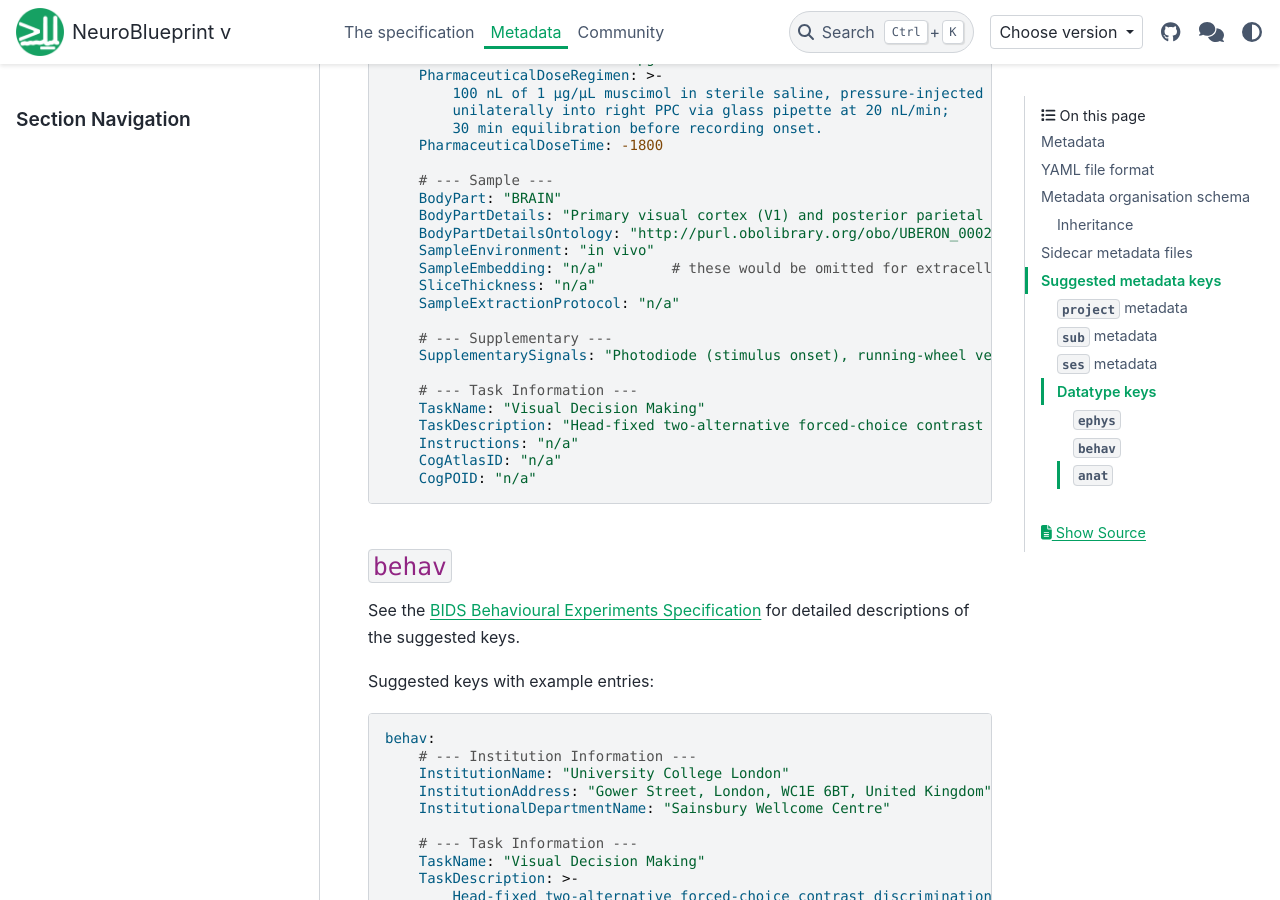
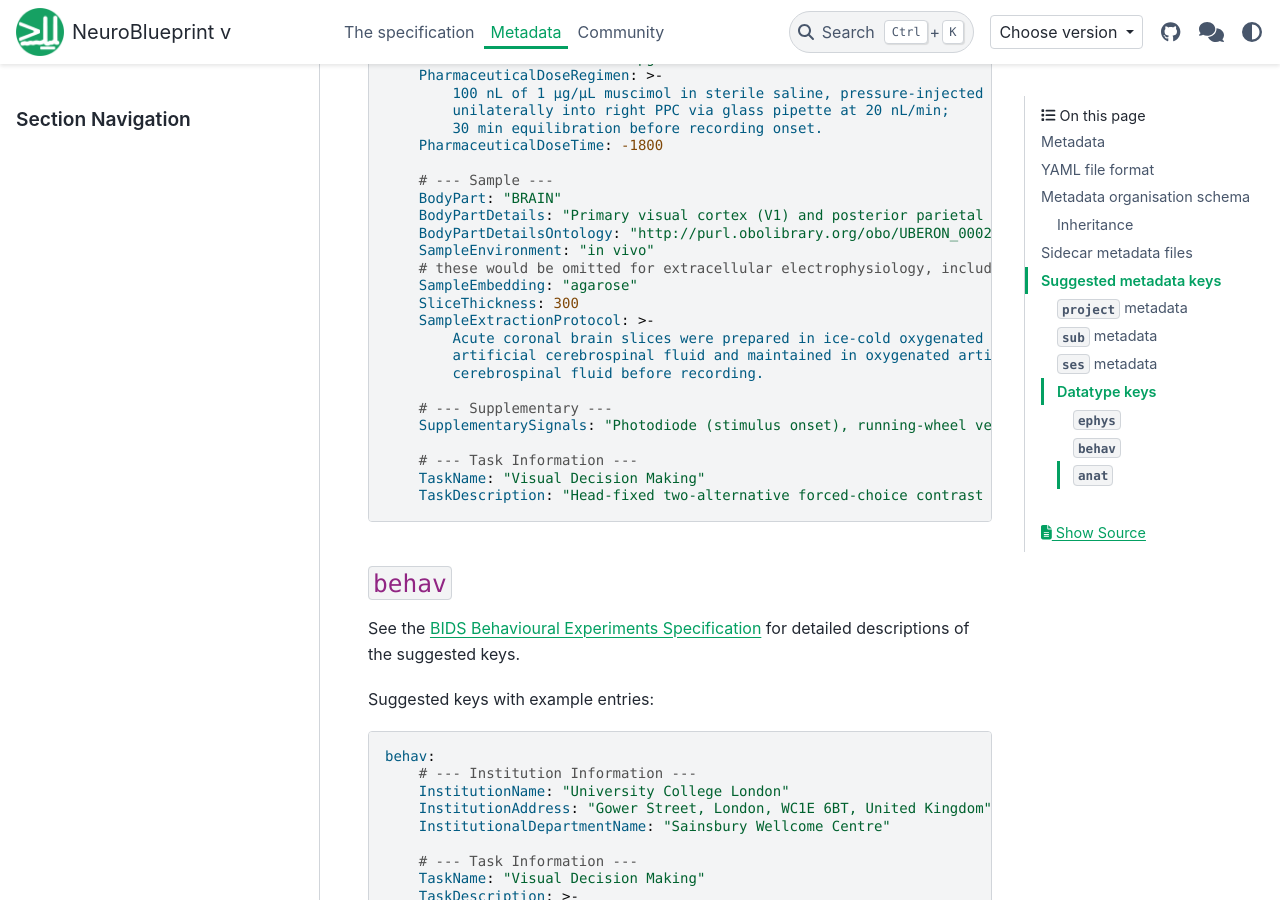
Before and after one commit to neuroinformatics-unit/NeuroBlueprint, a Sphinx documentation site: the page built from docs/source/metadata.md, in a window 1280 px wide and 900 px high, scrolled down 8521 px. Built offline with Sphinx 7.4.7 and the PyData theme 0.15.4, drawn with Linux system fonts in a browser that asks for light colours; the version number could not be read and is left out; some of the changed text lies outside the part shown.

Commit message:
Update examples a bit.

````diff
--- a/docs/source/metadata.md
+++ b/docs/source/metadata.md
@@ -412,9 +412,13 @@ ephys:
     BodyPartDetails: "Primary visual cortex (V1) and posterior parietal cortex (PPC)"
     BodyPartDetailsOntology: "http://purl.obolibrary.org/obo/UBERON_0002436"
     SampleEnvironment: "in vivo"
-    SampleEmbedding: "n/a"        # these would be omitted for extracellular electrophysiology, included for intracellular
-    SliceThickness: "n/a"
-    SampleExtractionProtocol: "n/a"
+    # these would be omitted for extracellular electrophysiology, included for intracellular
+    SampleEmbedding: "agarose"
+    SliceThickness: 300
+    SampleExtractionProtocol: >-
+        Acute coronal brain slices were prepared in ice-cold oxygenated
+        artificial cerebrospinal fluid and maintained in oxygenated artificial
+        cerebrospinal fluid before recording.
 
     # --- Supplementary ---
     SupplementarySignals: "Photodiode (stimulus onset), running-wheel velocity, lick sensor, wheel position"
@@ -422,11 +426,8 @@ ephys:
     # --- Task Information ---
     TaskName: "Visual Decision Making"
     TaskDescription: "Head-fixed two-alternative forced-choice contrast discrimination."
-    Instructions: "n/a"
-    CogAtlasID: "n/a"
-    CogPOID: "n/a"
+```
 
-```
 (behav-metadata)=
 ### `behav`
 
````
Also changed, not shown: other parts of docs/source/metadata.md (+7 -3 lines).
